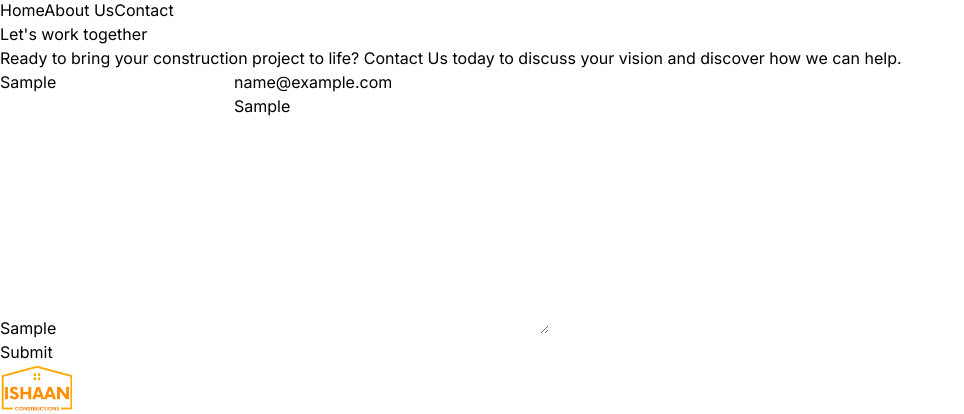
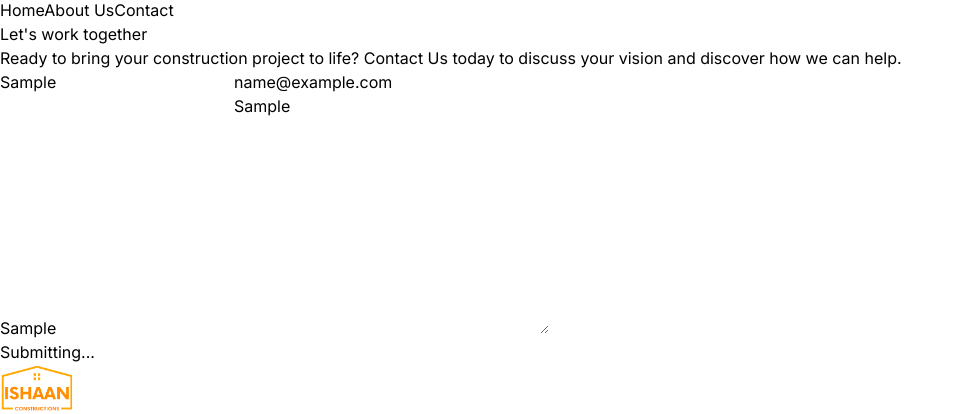
Before and after one commit to Shivathanu/ishaan-constructions-portfolio, a Next.js app: page /contact in a window 1280 px wide. Both pictures are taken after typing "Sample", "name@example.com", "Sample", "Sample" into the empty fields and a click on the button "Submit". Shown: the part 135-549 px from the top of the page, without its empty margins (0-964 px from the left). Built offline with nearby package versions, Linux system fonts and the light colour scheme; no server answers.

Commit message:
added contact email form

```diff
--- a/app/contact/page.tsx
+++ b/app/contact/page.tsx
@@ -1,10 +1,78 @@
+'use client'
+
 import Button from '@/components/Button'
-import React from 'react'
-import { genPageMetadata } from 'app/seo'
-
-export const metadata = genPageMetadata({ title: 'Contact' })
+import React, { useState } from 'react'
+import emailjs, { send } from '@emailjs/browser'
 
 export default function Page() {
+  const [success, setSuccess] = useState('');
+  const [error, setError] = useState('');
+  const [isLoading, setIsLoading] = useState(false);
+  const [data, setData] = useState({ name: '', email: '', message: '', subject: '', success: '', error: ''});
+  const [emailError, setEmailError] = useState('');
+
+  const sendEmail = () => {
+    try {
+      setIsLoading(true)
+      if (!data.email) {
+        setError('Email is required.');
+        throw new Error('Email is required.');
+      } else if (!/\S+@\S+\.\S+/.test(data.email)) {
+        setError('Invalid email format.');
+        throw new Error('Invalid email format');
+      }
+
+      if (!data.name) {
+        setError('Name is required.');
+        throw new Error('Name is required.');
+      }
+
+      if (!data.subject) {
+        setError('Subject is required.');
+        throw new Error('Subject is required.');
+      }
+
+      if (!data.message) {
+        setError('Message is required.');
+        throw new Error('Message is required.');
+      }
+
+      var templateParams = {
+        from_name: data.email,
+        to_name: 'Admin',
+        message: `${data.subject}::${data.message}`
+      };
+
+      emailjs.init({
+        publicKey: process.env.NEXT_PUBLIC_EMAILJS_PUBLICKEY,
+      });
+
+      emailjs.send(
+        process.env.NEXT_PUBLIC_EMAILJS_SERVICEID ?? '',
+        process.env.NEXT_PUBLIC_EMAILJS_TEMPLATEID ?? '',
+        templateParams
+      ).then(
+        function (response) {
+          setIsLoading(false)
+          setSuccess('Your message has been sent successfully. We will get back to you soon.')
+        },
+        function (err) {
+          console.log('FAILED...', err)
+          setIsLoading(false)
+          setError('Some error occured. Please send me a direct email found in the footer below.')
+        },
+      );
+    } catch {
+      console.log('Error in sending email!!!')
+    }
+  }
+
+  const handleChange = (data: any) => {
+    setSuccess('')
+    setError('')
+    setData({ ...data, success: '', error: ''})
+  }
+
   return (
     <>
       <div className='max-container padding-container flex items-center justify-center h-screen bg-fixed bg-center bg-cover contact-us pt-20 pb-10'>
@@ -13,20 +81,32 @@ export default function Page() {
         <div className='p-2 text-black z-[2]'>
           <span className="bold-40 lg:bold-88 text-transparent bg-clip-text bg-gradient-to-r from-yellow-400 to-orange-600">Let&apos;s work together</span>
           <p className='text-gray-200'>Ready to bring your construction project to life? Contact Us today to discuss your vision and discover how we can help.</p>
-          <form className='max-w-[600px] mt-5 m-auto'>
+            <form className='max-w-[600px] pt-5 m-auto'>
               <div className='grid grid-cols-2 gap-2'>
-                  <input className='border shadow-lg p-3' type="text" placeholder='Your Name Here' />
-                  <input className='border shadow-lg p-3' type="email" placeholder='Email Address' />
+                <input className='border shadow-lg p-3' type="text" placeholder='Your Name Here' onChange={(e) => handleChange({ ...data, name: e.target.value })} required/>
+                <input className='border shadow-lg p-3' type="email" id="email" name="email" placeholder='Email Address' onChange={(e) => handleChange({ ...data, email: e.target.value })} required/>
+                {emailError && <div className='p-2 text-center text-red-600 dark:text-red-600 text-sm'>{emailError}</div>}
               </div>
-              <input className='border shadow-lg p-3 w-full my-2' type="text" placeholder='How Can We Assist You?' />
-              <textarea className='border shadow-lg p-3 w-full' cols={30} rows={10} placeholder='Describe the services you require...'></textarea>
-              <div className='pt-2'>
+              <input className='border shadow-lg p-3 w-full my-2' type="text" placeholder='Subject: How Can We Assist You?' onChange={(e) => handleChange({ ...data, subject: e.target.value })}/>
+              <textarea
+                className='border shadow-lg p-3 w-full'
+                cols={30}
+                rows={10}
+                placeholder='Message: Describe the services you require...'
+                onChange={(e) => handleChange({ ...data, message: e.target.value })}
+                required
+              >
+              </textarea>
+              {error && <div className='p-2 text-center text-red-600 dark:text-red-600 text-sm'>{error}</div>}
+              {success && <div className='p-2 text-center text-green-600 dark:text-green-600 text-sm'>{success}</div>}
+              <div className='pt-2' />
               <Button
                 type='button'
                 title='Submit'
                 variant='btn_transparent_yellow w-full'
+                onClick={sendEmail}
+                isLoading={isLoading}
               />
-              </div>
             </form>
         </div>
       </div>
--- a/app/home.tsx
+++ b/app/home.tsx
@@ -12,7 +12,7 @@ export default function Home() {
     <>
       <div className='max-container padding-container flex items-center justify-center h-screen pt-20 md:pt-24 pb-12 bg-fixed bg-center bg-cover hero-map'>
         <div className='absolute top-0 left-0 right-0 bottom-0 bg-black/60 z-[2]'/>
-        <div className='relative z-[2] flex flex-1 flex-col xl:w-1/2 ml-10 mt-20 text-gray-200'>
+        <div className='relative z-[2] flex flex-1 flex-col xl:w-1/2 ml-10 pt-20 text-gray-200'>
           <Image
             src="/static/images/camp.svg"
             alt="camp"
--- a/app/layout.tsx
+++ b/app/layout.tsx
@@ -1,5 +1,6 @@
 /* eslint-disable @next/next/no-sync-scripts */
 import 'css/tailwind.css'
+import emailjs from '@emailjs/browser'
 
 import { Space_Grotesk, Inter } from 'next/font/google'
 import Header from '@/components/Header'
--- a/app/not-found.tsx
+++ b/app/not-found.tsx
@@ -2,7 +2,7 @@ import Link from '@/components/Link'
 
 export default function NotFound() {
   return (
-    <div className="max-container padding-container flex flex-col items-start justify-start mt-40 md:mt-80 md:flex-row md:items-center md:justify-center md:space-x-6">
+    <div className="max-container padding-container flex flex-col items-start justify-start md:py-40 h-screen md:flex-row md:items-center md:justify-center md:space-x-6">
       <div className="space-x-2 pb-8 pt-6 md:space-y-5">
         <h1 className="text-6xl font-extrabold leading-9 tracking-tight text-gray-900 dark:text-gray-100 md:border-r-2 md:px-6 md:text-8xl md:leading-14">
           404
--- a/components/Button.tsx
+++ b/components/Button.tsx
@@ -10,10 +10,11 @@ type ButtonProps = {
     icon?: string;
     reactIcon?: IconType;
     variant: string;
-    onClick?: () => any
+    onClick?: () => any;
+    isLoading?: boolean;
 }
 
-const Button = ({ type, title, icon, variant, reactIcon, onClick }: ButtonProps) => {
+const Button = ({ type, title, icon, variant, reactIcon, onClick, isLoading = false }: ButtonProps) => {
   return (
     <button
         className={`flexCenter gap-3 py-2 px-4 border transition-all ${variant} width-fit-content rounded-4xl cursor-pointer focus:outline-none focus:ring-2 focus:ring-yellow-500 focus:ring-opacity-50 hover:shadow-md hover:bg-opacity-90`}
@@ -22,7 +23,8 @@ const Button = ({ type, title, icon, variant, reactIcon, onClick }: ButtonProps)
     >
         {icon && <Image src={icon} alt={title} width={20} height={20} />}
         {reactIcon && <FaPenAlt />}
-        <label className="bold-16 whitespace-nowrap">{title}</label>
+        {isLoading && <div className='border-black border-solid rounded-full mx-1'>Submitting...</div>}
+        {!isLoading && <label className="bold-16 whitespace-nowrap">{title}</label>}
     </button>
   )
 }
--- a/package.json
+++ b/package.json
@@ -13,10 +13,12 @@
     "lint": "next lint --fix --dir pages --dir app --dir components --dir lib --dir layouts --dir scripts"
   },
   "dependencies": {
+    "@emailjs/browser": "^4.3.3",
     "@next/bundle-analyzer": "14.1.0",
     "@tailwindcss/forms": "^0.5.4",
     "@tailwindcss/typography": "^0.5.9",
     "autoprefixer": "^10.4.13",
+    "axios": "^1.6.8",
     "esbuild": "0.18.11",
     "next": "14.1.0",
     "next-themes": "^0.2.1",
```
Also changed, not shown: 2 other files (tests, documents, lock files or other folders). Lines whose indentation alone changed are shown as unchanged.
